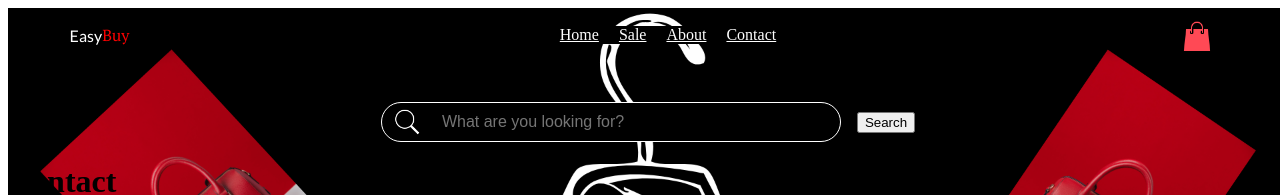
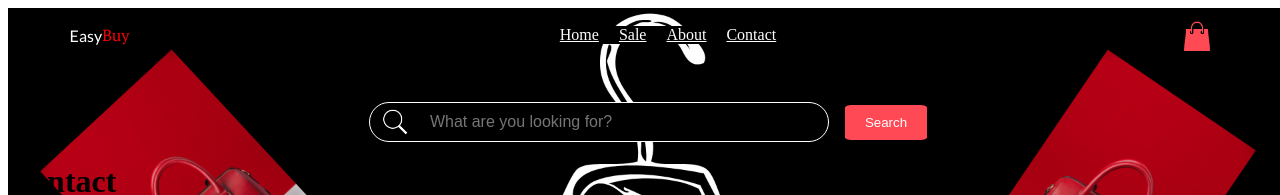
Before and after one commit to lem31/mystore, a React (Vite) app in the folder my-store-app/: page /Contact in a window 1280 px wide. Shown: the top 195 px of the page. Built offline with nearby package versions, Linux system fonts and the light colour scheme; a web font is replaced by a local one.

Commit message:
added styles to home page body

```diff
--- /dev/null
+++ b/my-store-app/src/CSS_Modules/Global_Styles/global_styles.module.css
@@ -0,0 +1,32 @@
+:root {
+  --primary-color: #000000;
+  --secondary-color: #ffffff;
+  --tertiary-color: #ff4955;
+  --font-size-large: 48px;
+  --font-size-medium: 32px;
+  --font-size-small: 16px;
+  --font-size-tiny: 12px;
+  --font-family-1: "Lato", sans-serif;
+  --font-family-2: "PT Serif", sans-serif;
+}
+
+.button {
+  background-color: var(--tertiary-color);
+  color: var(--secondary-color);
+  border: none;
+  border-radius: 8%;
+  cursor: pointer;
+  padding: 10px 20px;
+}
+
+.button:hover {
+  background-color: #ff6b7b;
+}
+
+.h1 {
+  font-size: var(--font-size-large);
+  color: var(--tertiary-color);
+  font-family: var(--font-family-2);
+  font-weight: bold;
+  text-align: center;
+}
--- a/my-store-app/src/CSS_Modules/Header/header.module.css
+++ b/my-store-app/src/CSS_Modules/Header/header.module.css
@@ -1,4 +1,4 @@
-@import "../Variables/variables.css";
+@import "../Global_Styles/global_styles.module.css";
 .header {
   display: flex;
   max-width: 100vw;
--- a/my-store-app/src/CSS_Modules/Home_Page_Body/home_page_body.module.css
+++ b/my-store-app/src/CSS_Modules/Home_Page_Body/home_page_body.module.css
@@ -72,3 +72,10 @@
 
   margin-top: 0.5em;
 }
+
+.h1_div_home {
+  display: flex;
+  justify-content: center;
+  flex-direction: column;
+  height: 462px;
+}
--- a/my-store-app/src/CSS_Modules/Variables/variables.css
+++ /dev/null
@@ -1,9 +0,0 @@
-:root {
-  --primary-color: #000000;
-  --secondary-color: #ffffff;
-  --tertiary-color: #ff4955;
-  --font-size-large: 48px;
-  --font-size-medium: 32px;
-  --font-size-small: 16px;
-  --font-size-tiny: 12px;
-}
--- a/my-store-app/src/Components/Header/index.jsx
+++ b/my-store-app/src/Components/Header/index.jsx
@@ -1,6 +1,7 @@
 import CartIcon from "../Cart/Cart_Icon";
 import {Link} from "react-router-dom";
 import styles from "../../CSS_Modules/Header/header.module.css";
+import gStyles from "../../CSS_Modules/Global_Styles/global_styles.module.css";
 
 
 
--- a/my-store-app/src/Components/Pages/Home_Page/index.jsx
+++ b/my-store-app/src/Components/Pages/Home_Page/index.jsx
@@ -1,14 +1,17 @@
 import React from 'react';
 import FetchProducts from '../../../API/api';
 import styles from '../../../CSS_Modules/Home_Page_Body/home_page_body.module.css';
-
+import gStyles from '../../..//CSS_Modules/Global_Styles/global_styles.module.css';
 
 function Home(){
   return (
     <div>
-<h1>Check Out Our Latest Products Below!</h1>
-<h2>OR GO STRAIGHT TO OUR SALE</h2>
+      <div className={styles.h1_div_home}>
+<h1 className={gStyles.h1}>Check Out Our Latest Products Below!<br/><span>OR GO</span> STRAIGHT TO OUR SALE</h1>
 <button>SALE</button>
+</div>
+
+
 
 <h3>PURCHASE SOME OF OUR HOTTEST ITEMS BEFORE THEY SELL OUT!</h3>
 
--- a/my-store-app/src/Components/Search/Search_Component/index.jsx
+++ b/my-store-app/src/Components/Search/Search_Component/index.jsx
@@ -4,6 +4,7 @@ import {useNavigate} from 'react-router-dom';
 import SearchInput from "../Search_Input";
 import SuggestionList from "../Suggestion_List";
 import styles from '../../../CSS_Modules/Search/search.module.css';
+import gStyles from "../../../CSS_Modules/Global_Styles/global_styles.module.css";
 
 
 
@@ -51,7 +52,7 @@ function Search(){
 
        <SearchInput searchPhrase={searchPhrase} handleChange={handleChange}/>
 
-       <button onSubmit= {handleSubmit} type="submit" aria-label="Submit search">Search</button>
+       <button className={gStyles.button} onSubmit= {handleSubmit} type="submit" aria-label="Submit search">Search</button>
 
       </form>
 
```
